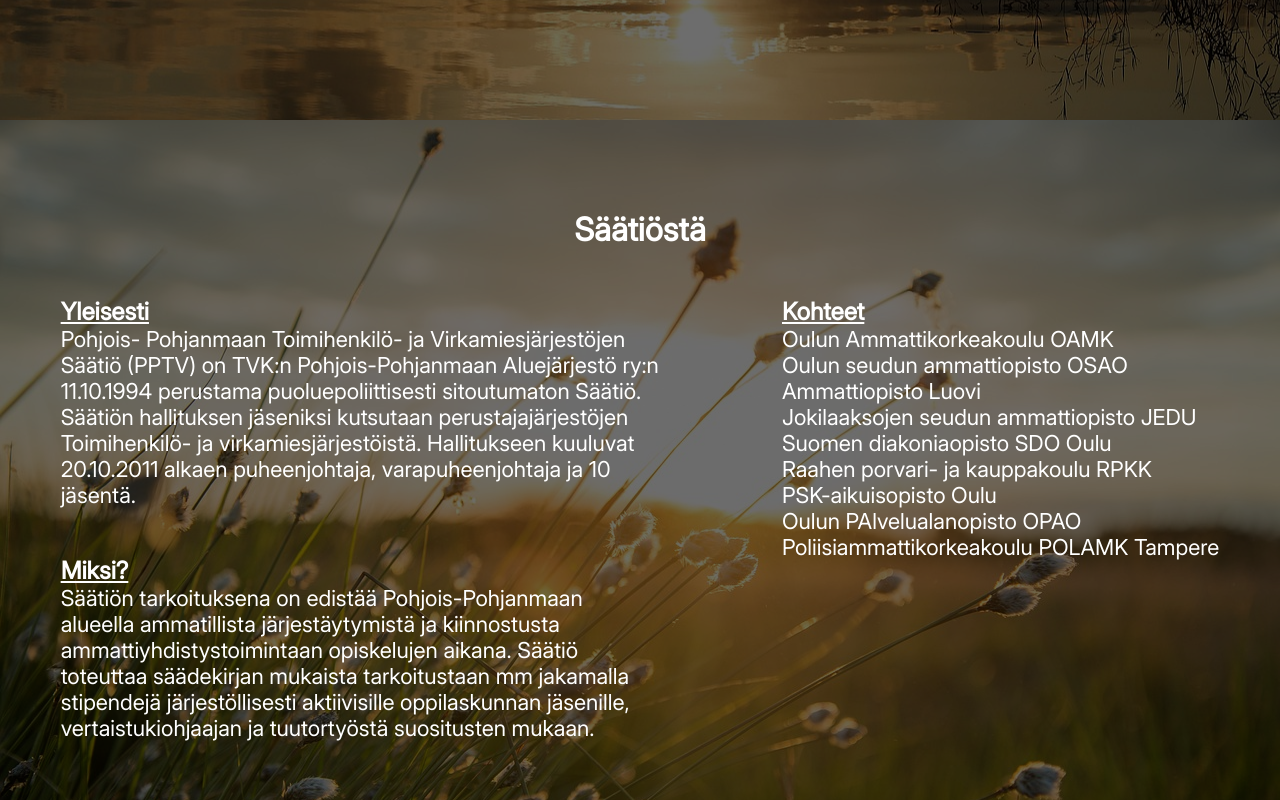
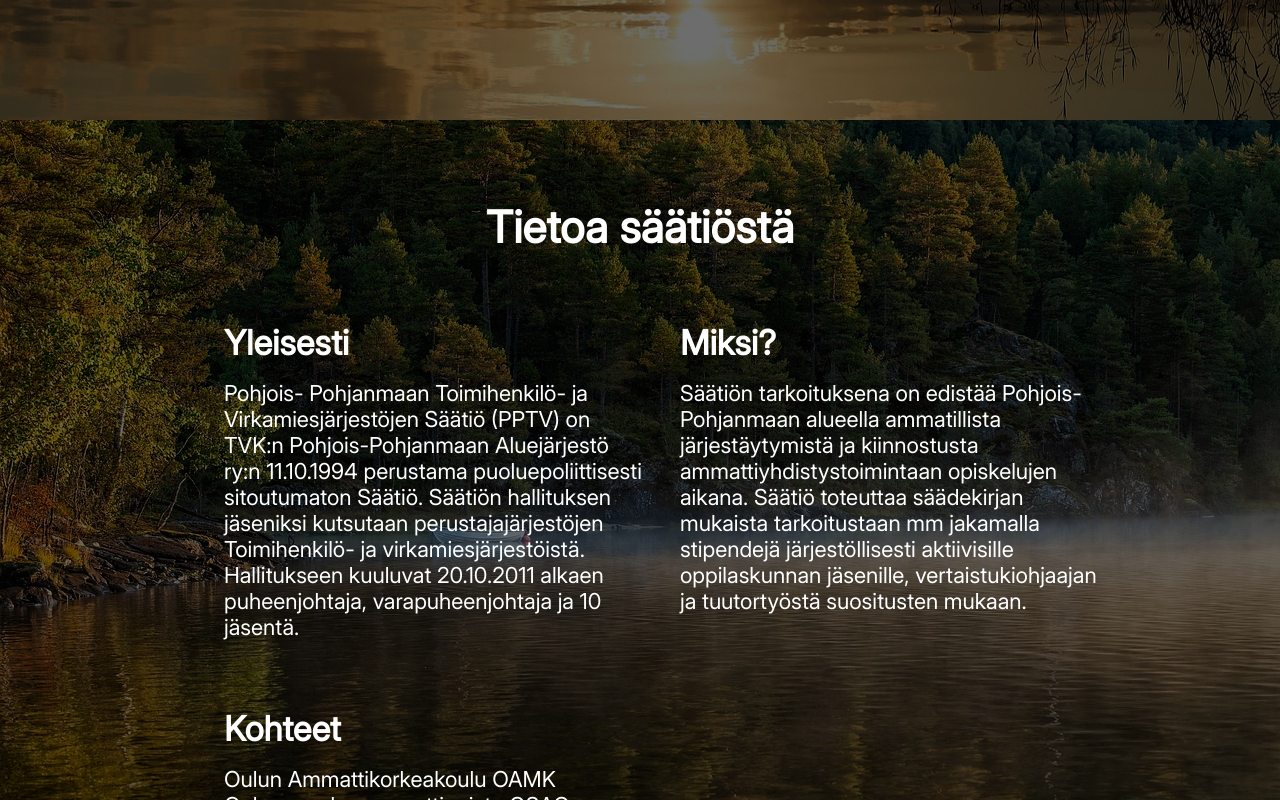
Before and after one commit to nellyhuima/PPTV-saatio, a React (Vite) app: page / in a window 1280 px wide. Shown: the part 680-1480 px from the top of the page. Built offline with nearby package versions, Linux system fonts and the light colour scheme.

Commit message:
changes to historia page -I

```diff
--- a/components/HakemusI/Hakemus.css
+++ b/components/HakemusI/Hakemus.css
@@ -16,7 +16,7 @@
 .Htext {
     width: 450px;
     color: white;
-    font-size: 34px;
+    font-size: 44px;
 }
 
 .text {
--- a/components/HistoriaN/Historia.css
+++ b/components/HistoriaN/Historia.css
@@ -1,13 +1,14 @@
 .HistoriaContent {
     display: flex;
     flex-direction: column;
-    padding-top: 90px;
+    padding-top: 5em;
 }
 
 .HeaderForHistoria {
     display: flex;
     justify-content: center;
     color: white;
+    font-size: 44px;
 }
 
 .HistoriaContainers {
@@ -16,22 +17,33 @@
 }
 
 .DivLeft {
-    width: 600px;
+    width: 50%;
+    margin: 0em 1em 1em 4em;
+    padding-left: 10em;
+}
+
+.DivRight {
+    width: 50%;
+    margin: 0em 1em 1em 1em;
+    padding-right: 10em;
 }
 
 .Yleisesti {
     color: white;
-    text-decoration: underline;
+    font-size: 34px;
+    margin-bottom: 0.5em;
 }
 
 .YleisestiTeksti {
     font-size: 22px;
     color: white;
+
 }
 
 .Miksi {
     color: white;
-    text-decoration: underline;
+    font-size: 34px;
+    margin-bottom: 0.5em;
 }
 
 .MiksiTeksti {
@@ -41,7 +53,8 @@
 
 .Kohteet {
     color: white;
-    text-decoration: underline;
+    font-size: 34px;
+    margin-bottom: 0.5em;
 }
 
 .KohteetList {
--- a/components/HistoriaN/Historia.jsx
+++ b/components/HistoriaN/Historia.jsx
@@ -4,7 +4,7 @@ import './Historia.css'
 const Historia = () => {
   return (
     <div className="HistoriaContent">
-      <h1 className="HeaderForHistoria">Säätiöstä</h1>
+      <h1 className="HeaderForHistoria">Tietoa säätiöstä</h1>
       <div className="HistoriaContainers">
         <div className="DivLeft">
           <div className="YleisestiDiv">
@@ -17,17 +17,6 @@ const Historia = () => {
               puheenjohtaja, varapuheenjohtaja ja 10 jäsentä.
             </p>
           </div>
-          <div className="MiksiDiv">
-            <h2 className="Miksi">Miksi?</h2>
-            <p className="MiksiTeksti">
-              Säätiön tarkoituksena on edistää Pohjois-Pohjanmaan alueella ammatillista järjestäytymistä ja
-              kiinnostusta ammattiyhdistystoimintaan opiskelujen aikana. Säätiö toteuttaa säädekirjan mukaista
-              tarkoitustaan mm jakamalla stipendejä järjestöllisesti aktiivisille oppilaskunnan jäsenille, vertaistukiohjaajan
-              ja tuutortyöstä suositusten mukaan.
-            </p>
-          </div>
-        </div>
-        <div className="DivRight">
           <div className="KohteetDiv">
             <h2 className="Kohteet">Kohteet</h2>
             <div className="KohteetList">
@@ -43,6 +32,17 @@ const Historia = () => {
             </div>
           </div>
         </div>
+        <div className="DivRight">
+        <div className="MiksiDiv">
+            <h2 className="Miksi">Miksi?</h2>
+            <p className="MiksiTeksti">
+              Säätiön tarkoituksena on edistää Pohjois-Pohjanmaan alueella ammatillista järjestäytymistä ja
+              kiinnostusta ammattiyhdistystoimintaan opiskelujen aikana. Säätiö toteuttaa säädekirjan mukaista
+              tarkoitustaan mm jakamalla stipendejä järjestöllisesti aktiivisille oppilaskunnan jäsenille, vertaistukiohjaajan
+              ja tuutortyöstä suositusten mukaan.
+            </p>
+          </div>
+        </div>
       </div>
     </div>
   );
--- a/src/index.css
+++ b/src/index.css
@@ -62,7 +62,7 @@ a{
     max-width: 100%;
     height: 100vh;
     width: 100vw;
-    background-image: url('../components/img/tummahistoria.png');
+    background-image: url('../components/img/tummametsä.png');
     background-size: cover;
     background-position: center;
     background-repeat: no-repeat;
```
Also changed, not shown: components/img/tummametsä.png (added).
